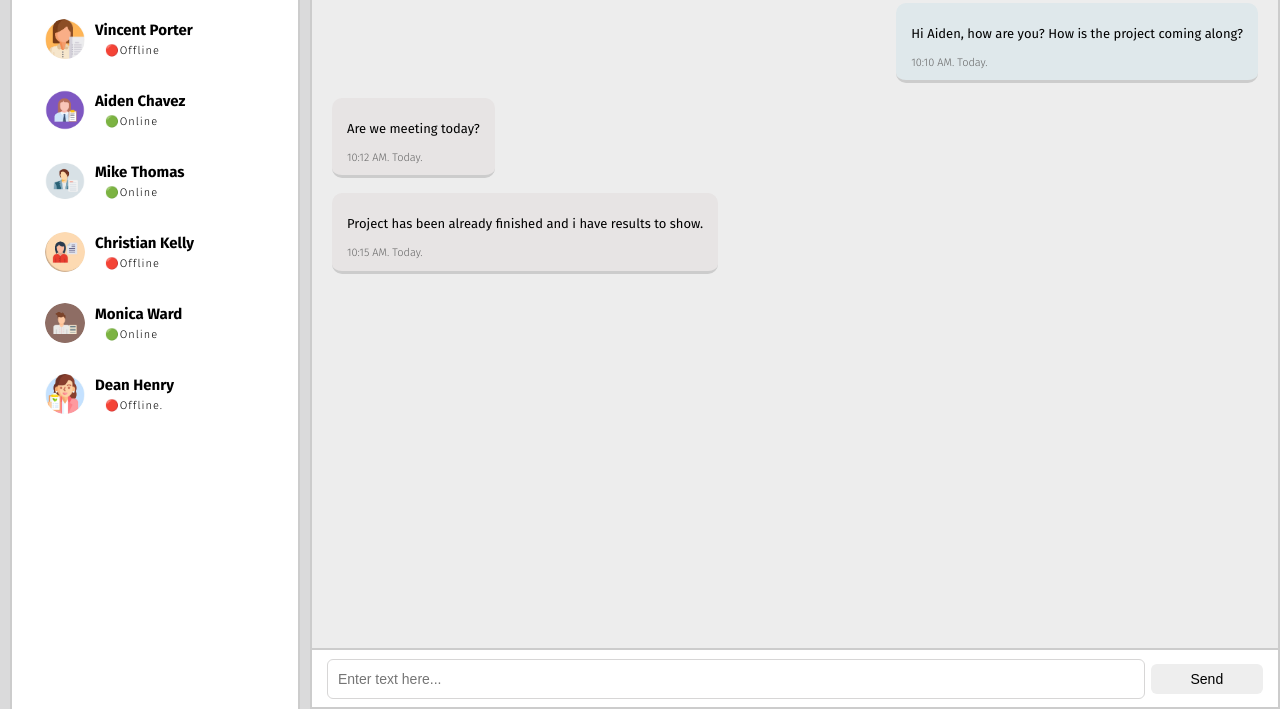
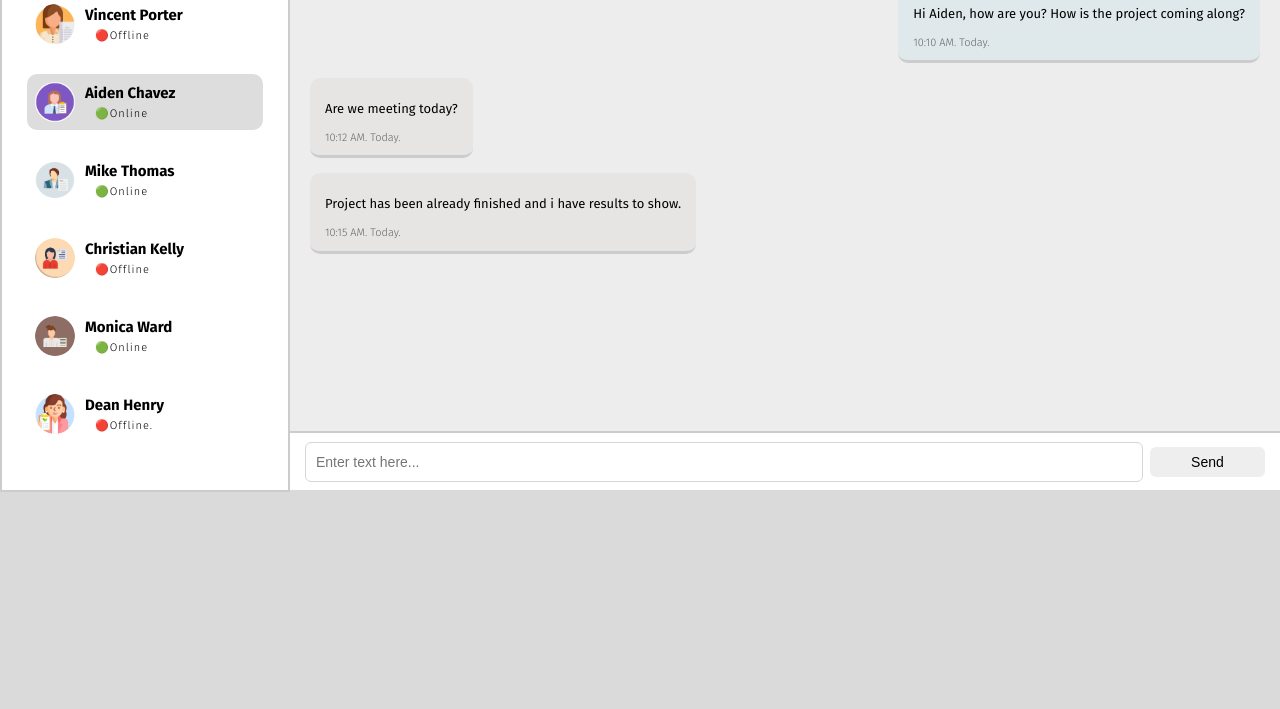
Before and after one commit to gianfrancocaccia/chat-ui, a plain HTML site: page index.html in a window 1280 px wide. Shown: the part 91-800 px from the top of the page. Drawn offline with Linux system fonts and the light colour scheme.

Commit message:
Update style.css
Adjusting widths, lengths, margins, and nth-child to contacts

```diff
--- a/style.css
+++ b/style.css
@@ -25,12 +25,11 @@ body {
 .contact-list {
   background-color: white;
   border: 2px solid #ccc;
-  margin-left: 10px;
   overflow-y: auto;
   height: 100%;
   width: 290px;
+  height: 583px;
   padding: 10px 0;
-  margin-top: 20px;
   box-sizing: border-box;
 }
 
@@ -38,18 +37,17 @@ body {
 .main-chat {
   display: flex;
   flex-direction: column;
+  width: 400px;
   overflow: hidden;
-  margin-top: 20px;
+  height: 579px;
   background-color: white;
-  border: 2px solid #ccc;
   flex: 1;
-  margin-left: 10px;
+  margin-top: 2px;
 }
 
 
 .search {
   margin-top: 10px;
-  border-bottom: 2px solid #ccc;
   padding-bottom: 17px;
 }
 
@@ -58,8 +56,8 @@ body {
   height: 22px;
   font-size: 14px;
   margin-left: 20px;
+  border-radius: 4px;
   border: 1px solid rgb(219, 222, 218);
-  border-radius: 4px;
   padding-left: 5px;
 }
 
@@ -70,13 +68,17 @@ body {
 }
 
 .contacts li {
-  margin: 15px 25px;
+  margin: 22px 25px;
   display: flex;
   align-items: center;
   cursor: pointer;
   transition: background-color 0.1s ease;
   border-radius: 10px;
   padding: 8px;
+}
+
+.contacts li:nth-child(2) {
+  background-color: #ddd;
 }
 
 .contacts li:hover {
```
